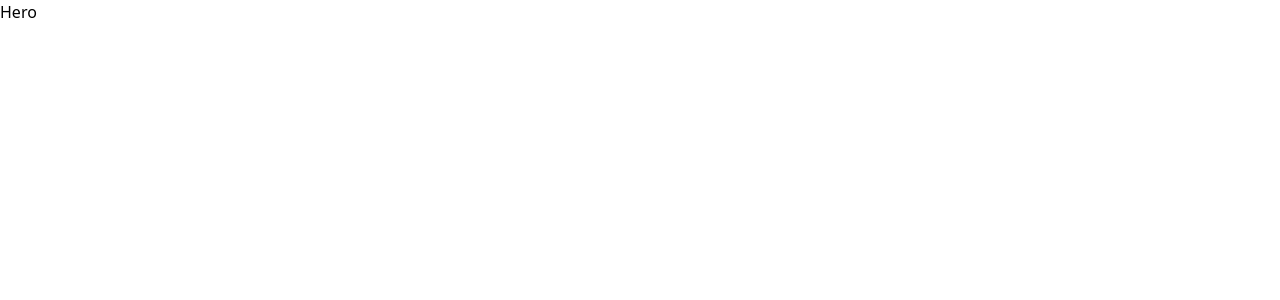
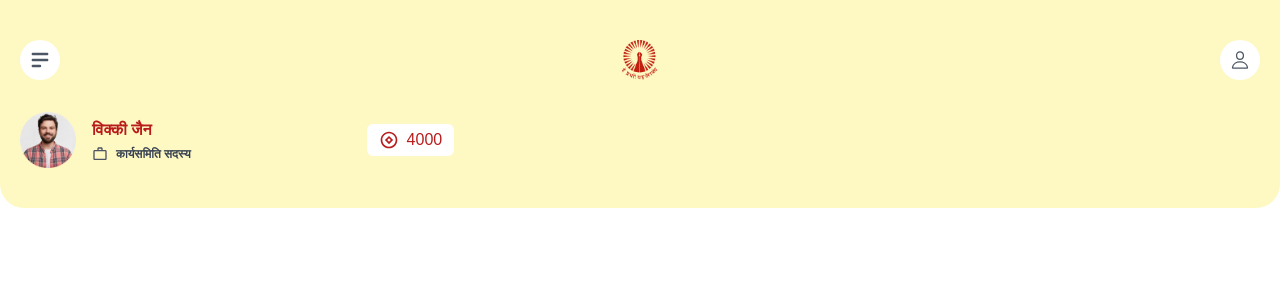
Before and after one commit to SrijaAdhya12/assignment, a React (Vite) app in the folder client/: page / in a window 1280 px wide. Shown: the top 300 px of the page. Built offline with nearby package versions, Linux system fonts and the light colour scheme.

Commit message:
feat: added hero section

```diff
--- /dev/null
+++ b/client/src/assets/index.js
@@ -0,0 +1,2 @@
+export { default as logo } from './logo.png'
+export { default as profile } from './profile.png'
--- a/client/src/index.css
+++ b/client/src/index.css
@@ -1,3 +1,7 @@
 @tailwind base;
 @tailwind components;
 @tailwind utilities;
+
+:root {
+    font-family: 'Manrope', sans-serif;
+}
--- a/client/src/pages/Home.jsx
+++ b/client/src/pages/Home.jsx
@@ -1,5 +1,4 @@
-import { Hero } from "../components"
-
+import { Hero } from "../section"
 const Home = () => {
   return (
     <Hero />
--- /dev/null
+++ b/client/src/section/Hero.jsx
@@ -0,0 +1,52 @@
+import { HiMenuAlt2 } from "react-icons/hi"
+import { IoPersonOutline } from "react-icons/io5"
+import { MdOutlineWorkOutline } from "react-icons/md"
+import { RiCopperCoinLine } from "react-icons/ri"
+import { logo, profile } from "../assets"
+const Hero = () => {
+  return (
+      <section className="bg-yellow-100 rounded-b-3xl">
+          <div className="container mx-auto px-5 py-10">
+          <div className="flex justify-between items-center">
+              <div className="text-2xl text-gray-600 cursor-pointer h-10 w-10 flex items-center justify-center rounded-full bg-white">
+                  <HiMenuAlt2 />
+              </div>
+
+                  <img
+                      src= {logo}
+                      alt="Logo"
+                      className="h-10"
+                  />
+
+              <div className="flex items-center justify-center w-10 h-10 bg-white rounded-full">
+                  <span className="text-gray-600">
+                      <IoPersonOutline size={20}/>
+                  </span>
+              </div>
+              </div>
+              <div className="pt-8 flex items-center gap-44">
+                  <div className="flex items-center gap-4">
+                  <img
+                      src={profile}
+                      alt="Logo"
+                      className="h-14"
+                      />
+                      <div>
+                          <h1 className="text-md font-bold text-red-700">विक्की जैन</h1>
+                          <div className="flex items-center pt-1 gap-2">
+                              <MdOutlineWorkOutline className="text-gray-600" />
+                          <p className="text-xs font-extrabold text-gray-700">कार्यसमिति सदस्य</p>
+                          </div>
+                      </div>
+                  </div>
+                  <div className="h-8 p-3 gap-2 bg-white flex items-center justify-center rounded-md text-red-700">
+                      <RiCopperCoinLine size={20} />
+                      <p className="font-medium">4000</p>
+                  </div>
+              </div>
+          </div>
+      </section>
+  )
+}
+
+export default Hero
--- /dev/null
+++ b/client/src/section/index.js
@@ -0,0 +1 @@
+export {default as Hero} from './Hero'
```
Also changed, not shown: client/src/assets/lotustop.png (added).
